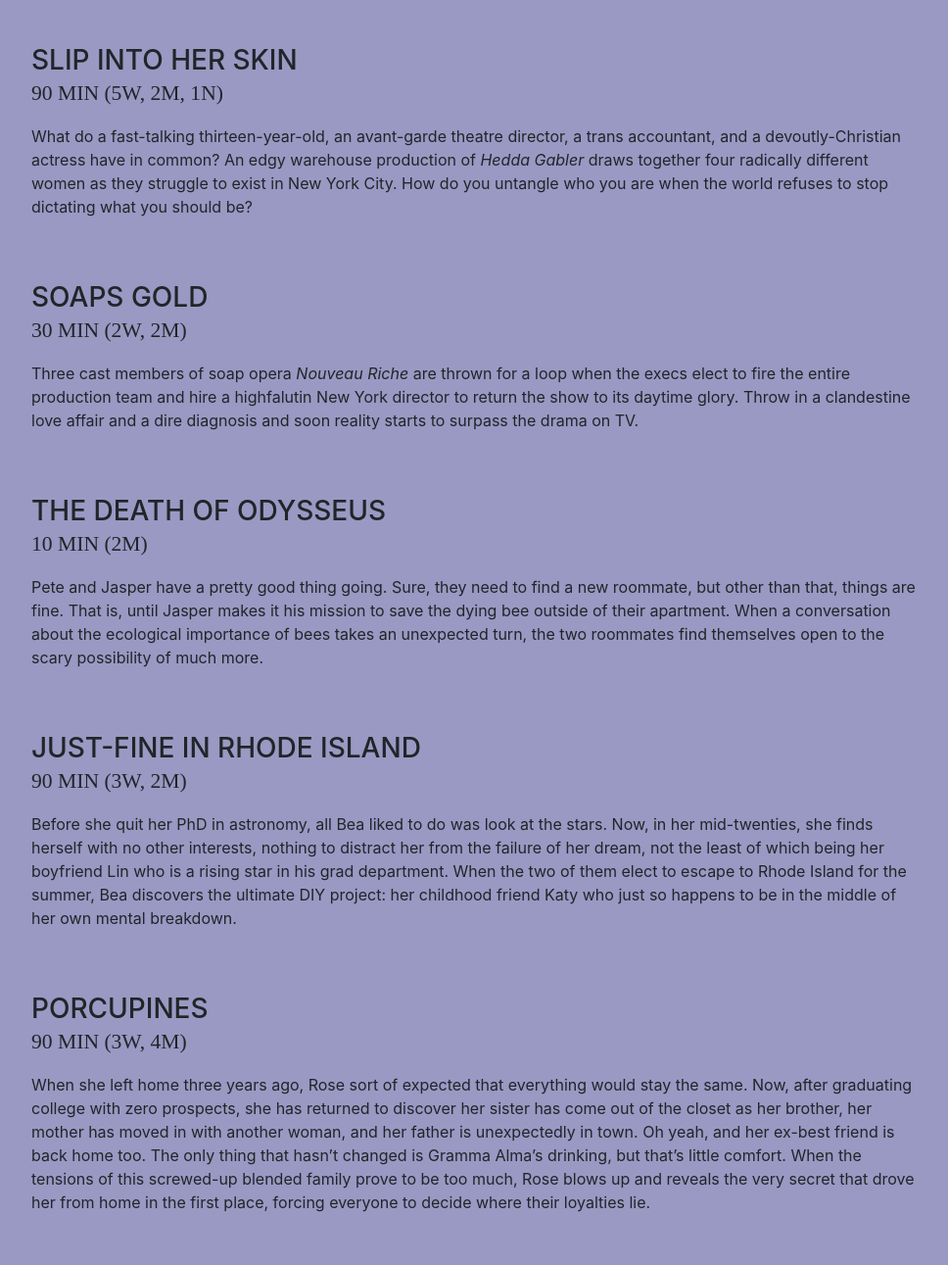
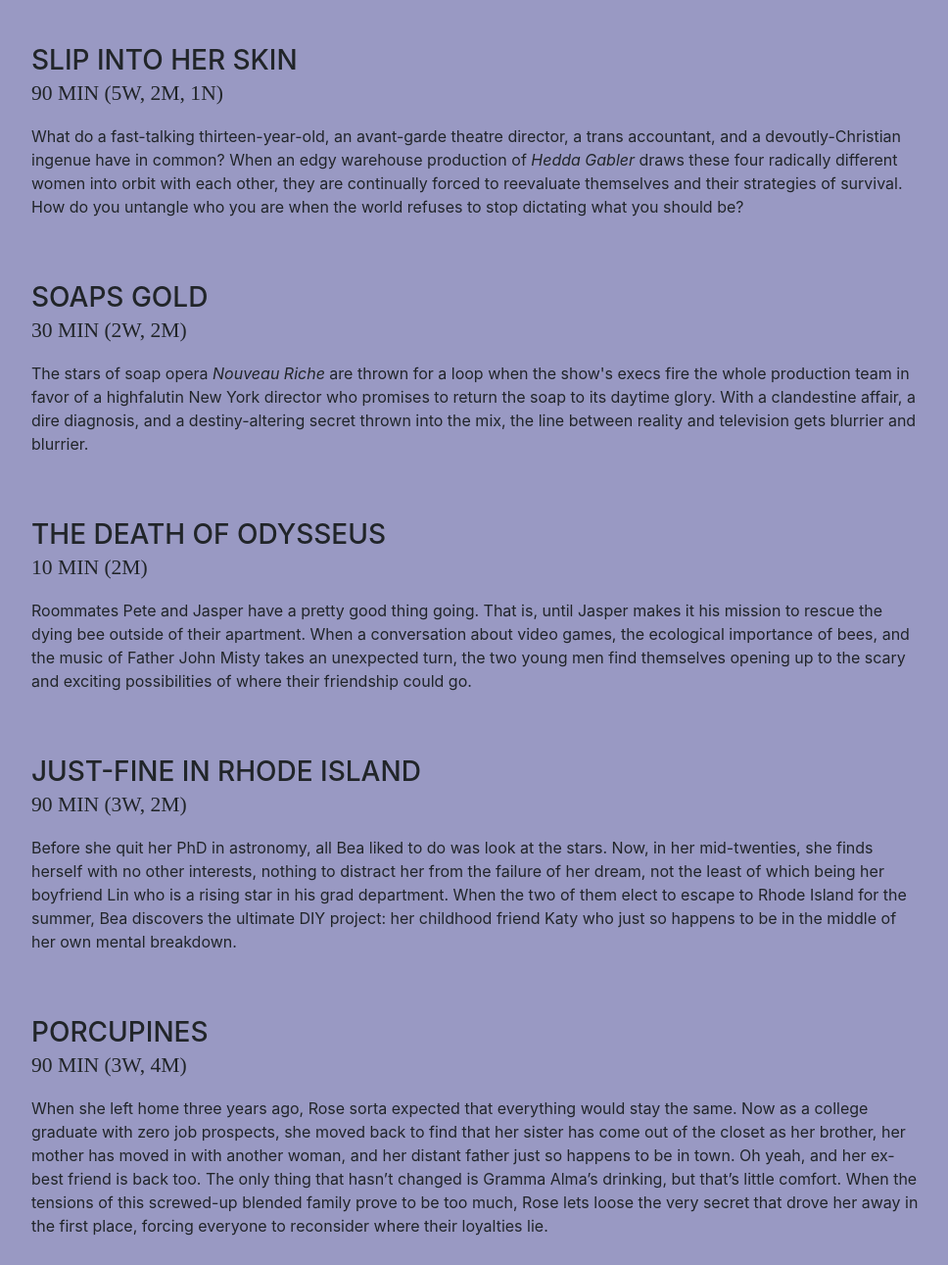
Before and after one commit to lizbakes/lizbaker.info, a website with bundled scripts: page index.html in a window 1280 px wide. Shown: the part 889-2180 px from the top of the page at 98% size, without its empty margins (288-1256 px from the left). Built offline with nearby package versions, Linux system fonts and the light colour scheme; a web font is replaced by a local one.

Commit message:
updated bio & blurbs

```diff
--- a/index.html
+++ b/index.html
@@ -80,7 +80,7 @@
             <!-- a href="mailto:name@email.com">name@email.com</a -->
           </div>
 
-          <p class="mb-5">Liz Baker is a storyteller for theatre, film, and television. She holds a BA in Film Studies from Mount Holyoke College and is currently completing an MFA in Dramatic Writing at Carnegie Mellon University. She has worked with Kitchen Theatre Company, Hangar Theatre/Center for the Arts in Ithaca, Skyra Productions, Cape Playhouse, and MHC’s Project: Theatre. Most recently, her play <i>The Death of Odysseus</i> was produced as a part of the Theater Masters’ Take Ten Festival in Aspen, CO and New York, NY. It is set to be published by Samuel French in the Theater Masters’ Take Ten 2018 Anthology.
+          <p class="mb-5">Liz Baker writes stories for the stage and screen. She holds a BA in Film Studies from Mount Holyoke College and is currently completing an MFA in Dramatic Writing at Carnegie Mellon University. She has worked with Kitchen Theatre Company, Hangar Theatre/Center for the Arts in Ithaca, Skyra Productions, Cape Playhouse, and MHC’s Project: Theatre. Most recently, her play <i>The Death of Odysseus</i> was produced as a part of the Theater Masters’ Take Ten Festival in Aspen, CO and New York, NY. It is set to be published by Samuel French in the Theater Masters’ Take Ten 2018 Anthology.
           </p>
 
 <!-- SOCIAL MEDIA ICONS
@@ -121,7 +121,7 @@
             <div class="resume-content mr-auto">
               <h3 class="mb-0">Slip Into Her Skin</h3>
               <div class="subheading mb-3">90 min (5w, 2m, 1n) </div>
-              <p>What do a fast-talking thirteen-year-old, an avant-garde theatre director, a trans accountant, and a devoutly-Christian actress have in common? An edgy warehouse production of <i>Hedda Gabler</i> draws together four radically different women as they struggle to exist in New York City. How do you untangle who you are when the world refuses to stop dictating what you should be?</p>
+              <p>What do a fast-talking thirteen-year-old, an avant-garde theatre director, a trans accountant, and a devoutly-Christian ingenue have in common? When an edgy warehouse production of <i>Hedda Gabler</i> draws these four radically different women into orbit with each other, they are continually forced to reevaluate themselves and their strategies of survival. How do you untangle who you are when the world refuses to stop dictating what you should be?</p>
             </div>
           </div>
 
@@ -129,7 +129,7 @@
             <div class="resume-content mr-auto">
               <h3 class="mb-0">Soaps Gold</h3>
               <div class="subheading mb-3">30 min (2w, 2m) </div>
-              <p>Three cast members of soap opera <i>Nouveau Riche</i> are thrown for a loop when the execs elect to fire the entire production team and hire a highfalutin New York director to return the show to its daytime glory. Throw in a clandestine love affair and a dire diagnosis and soon reality starts to surpass the drama on TV.</p>
+              <p>The stars of soap opera <i>Nouveau Riche</i> are thrown for a loop when the show's execs fire the whole production team in favor of a highfalutin New York director who promises to return the soap to its daytime glory. With a clandestine affair, a dire diagnosis, and a destiny-altering secret thrown into the mix, the line between reality and television gets blurrier and blurrier.</p>
             </div>
           </div>
 
@@ -137,7 +137,7 @@
             <div class="resume-content mr-auto">
               <h3 class="mb-0">The Death of Odysseus</h3>
               <div class="subheading mb-3">10 min (2m) </div>
-              <p>Pete and Jasper have a pretty good thing going. Sure, they need to find a new roommate, but other than that, things are fine. That is, until Jasper makes it his mission to save the dying bee outside of their apartment. When a conversation about the ecological importance of bees takes an unexpected turn, the two roommates find themselves open to the scary possibility of much more.</p>
+              <p>Roommates Pete and Jasper have a pretty good thing going. That is, until Jasper makes it his mission to rescue the dying bee outside of their apartment. When a conversation about video games, the ecological importance of bees, and the music of Father John Misty takes an unexpected turn, the two young men find themselves opening up to the scary and exciting possibilities of where their friendship could go.</p>
             </div>
           </div>
 
@@ -153,7 +153,7 @@
             <div class="resume-content mr-auto">
               <h3 class="mb-0">Porcupines</h3>
               <div class="subheading mb-3">90 min (3w, 4m) </div>
-              <p>When she left home three years ago, Rose sort of expected that everything would stay the same. Now, after graduating college with zero prospects, she has returned to discover her sister has come out of the closet as her brother, her mother has moved in with another woman, and her father is unexpectedly in town. Oh yeah, and her ex-best friend is back home too. The only thing that hasn’t changed is Gramma Alma’s drinking, but that’s little comfort. When the tensions of this screwed-up blended family prove to be too much, Rose blows up and reveals the very secret that drove her from home in the first place, forcing everyone to decide where their loyalties lie.</p>
+              <p>When she left home three years ago, Rose sorta expected that everything would stay the same. Now as a college graduate with zero job prospects, she moved back to find that her sister has come out of the closet as her brother, her mother has moved in with another woman, and her distant father just so happens to be in town. Oh yeah, and her ex-best friend is back too. The only thing that hasn’t changed is Gramma Alma’s drinking, but that’s little comfort. When the tensions of this screwed-up blended family prove to be too much, Rose lets loose the very secret that drove her away in the first place, forcing everyone to reconsider where their loyalties lie.</p>
             </div>
           </div>
         </div>
```
